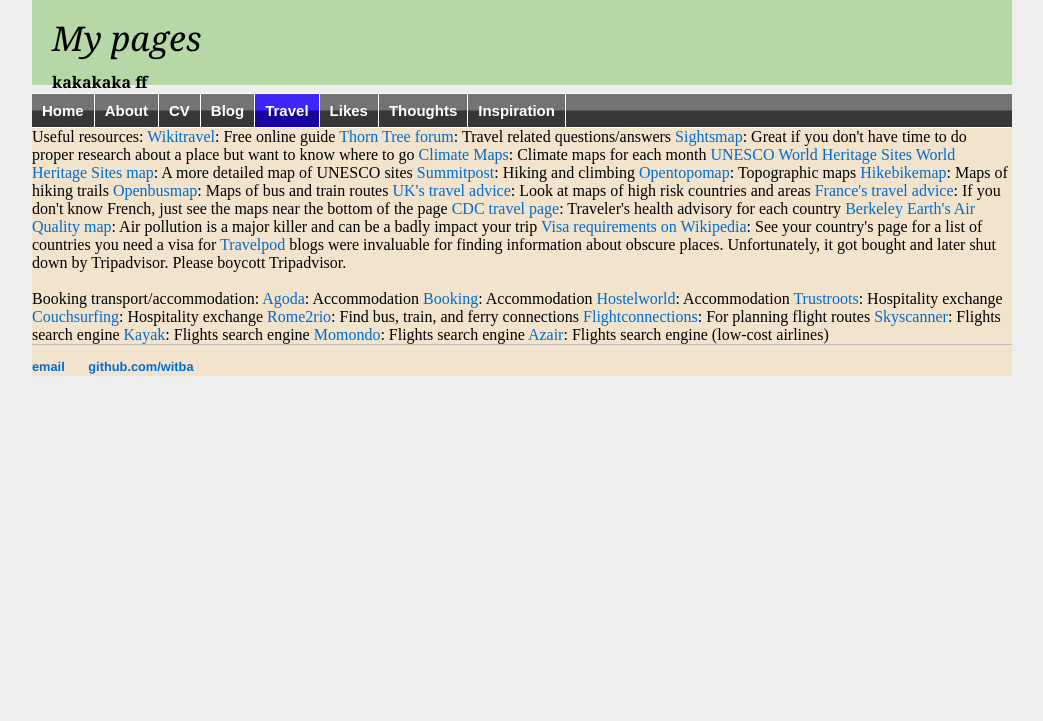
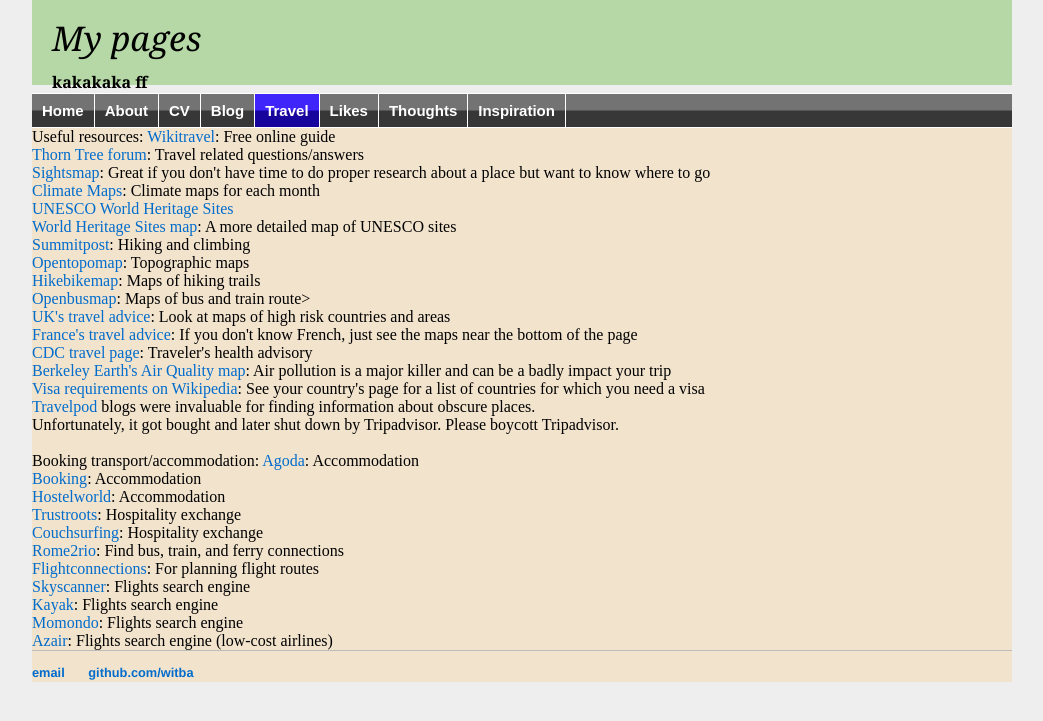
Before and after one commit to witba/witba.github.io, a Jekyll site: the page built from travel/resources.html, in a window 1280 px wide. Shown: the top 721 px of the page, without its empty margins (118-1161 px from the left). Built offline with Jekyll 4.4.1, drawn with Linux system fonts in a browser that asks for light colours.

Commit message:
Update resources.html

```diff
--- a/travel/resources.html
+++ b/travel/resources.html
@@ -5,33 +5,33 @@
 
 <div class="travel">
 Useful resources:
-<a href="https://wikitravel.org/en/Main_Page" target=_blank>Wikitravel</a>: Free online guide
-<a href="https://www.lonelyplanet.com/thorntree/welcome" target=_blank>Thorn Tree forum</a>: Travel related questions/answers
-<a href="http://www.sightsmap.com/" target=_blank>Sightsmap</a>: Great if you don't have time to do proper research about a place but want to know where to go
-<a href="http://climatemaps.romgens.com/" target=_blank>Climate Maps</a>: Climate maps for each month
-<a href="http://whc.unesco.org/en/list" target=_blank>UNESCO World Heritage Sites</a>
-<a href="https://www.worldheritagesite.org/map" target=_blank>World Heritage Sites map</a>: A more detailed map of UNESCO sites
-<a href="https://www.summitpost.org" target=_blank>Summitpost</a>: Hiking and climbing
-<a href="https://opentopomap.org" target=_blank>Opentopomap</a>: Topographic maps
-<a href="http://hikebikemap.org" target=_blank>Hikebikemap</a>: Maps of hiking trails
-<a href="https://www.öpnvkarte.de" target=_blank>Openbusmap</a>: Maps of bus and train routes
-<a href="https://www.gov.uk/foreign-travel-advice" target=_blank>UK's travel advice</a>: Look at maps of high risk countries and areas
-<a href="https://www.diplomatie.gouv.fr/fr/conseils-aux-voyageurs/conseils-par-pays-destination/" target=_blank>France's travel advice</a>: If you don't know French, just see the maps near the bottom of the page
-<a href="https://wwwnc.cdc.gov/travel/destinations/list" target=_blank>CDC travel page</a>: Traveler's health advisory for each country
-<a href="http://berkeleyearth.org/air-quality-real-time-map/" target=_blank>Berkeley Earth's Air Quality map</a>: Air pollution is a major killer and can be a badly impact your trip
-<a href="https://en.wikipedia.org/wiki/Visa_requirements_for_Polish_citizens" target=_blank>Visa requirements on Wikipedia</a>: See your country's page for a list of countries you need a visa for
-<a href="http://travelpod.com" target=_blank>Travelpod</a> blogs were invaluable for finding information about obscure places. Unfortunately, it got bought and later shut down by Tripadvisor. Please boycott Tripadvisor.
+<a href="https://wikitravel.org/en/Main_Page" target=_blank>Wikitravel</a>: Free online guide<br>
+<a href="https://www.lonelyplanet.com/thorntree/welcome" target=_blank>Thorn Tree forum</a>: Travel related questions/answers<br>
+<a href="http://www.sightsmap.com/" target=_blank>Sightsmap</a>: Great if you don't have time to do proper research about a place but want to know where to go<br>
+<a href="http://climatemaps.romgens.com/" target=_blank>Climate Maps</a>: Climate maps for each month<br>
+<a href="http://whc.unesco.org/en/list" target=_blank>UNESCO World Heritage Sites</a><br>
+<a href="https://www.worldheritagesite.org/map" target=_blank>World Heritage Sites map</a>: A more detailed map of UNESCO sites<br>
+<a href="https://www.summitpost.org" target=_blank>Summitpost</a>: Hiking and climbing<br>
+<a href="https://opentopomap.org" target=_blank>Opentopomap</a>: Topographic maps<br>
+<a href="http://hikebikemap.org" target=_blank>Hikebikemap</a>: Maps of hiking trails<br>
+<a href="https://www.öpnvkarte.de" target=_blank>Openbusmap</a>: Maps of bus and train route><br>
+<a href="https://www.gov.uk/foreign-travel-advice" target=_blank>UK's travel advice</a>: Look at maps of high risk countries and areas<br>
+<a href="https://www.diplomatie.gouv.fr/fr/conseils-aux-voyageurs/conseils-par-pays-destination/" target=_blank>France's travel advice</a>: If you don't know French, just see the maps near the bottom of the page<br>
+<a href="https://wwwnc.cdc.gov/travel/destinations/list" target=_blank>CDC travel page</a>: Traveler's health advisory<br>
+<a href="http://berkeleyearth.org/air-quality-real-time-map/" target=_blank>Berkeley Earth's Air Quality map</a>: Air pollution is a major killer and can be a badly impact your trip<br>
+<a href="https://en.wikipedia.org/wiki/Visa_requirements_for_Polish_citizens" target=_blank>Visa requirements on Wikipedia</a>: See your country's page for a list of countries for which you need a visa<br>
+<a href="http://travelpod.com" target=_blank>Travelpod</a> blogs were invaluable for finding information about obscure places.<br> Unfortunately, it got bought and later shut down by Tripadvisor. Please boycott Tripadvisor.<br>
 </div>
 <br>
 Booking transport/accommodation:
-<a href="https://www.agoda.com" target=_blank>Agoda</a>: Accommodation
-<a href="https://www.booking.com" target=_blank>Booking</a>: Accommodation
-<a href="https://www.hostelworld.com" target=_blank>Hostelworld</a>: Accommodation
-<a href="https://www.trustroots.org" target=_blank>Trustroots</a>: Hospitality exchange
-<a href="https://www.couchsurfing.com" target=_blank>Couchsurfing</a>: Hospitality exchange
-<a href="https://www.rome2rio.com" target=_blank>Rome2rio</a>: Find bus, train, and ferry connections
-<a href="https://www.flightconnections.com" target=_blank>Flightconnections</a>: For planning flight routes
-<a href="https://www.skyscanner.com" target=_blank>Skyscanner</a>: Flights search engine
-<a href="https://www.kayak.com/flights" target=_blank>Kayak</a>: Flights search engine
-<a href="https://www.momondo.com" target=_blank>Momondo</a>: Flights search engine
-<a href="http://www.azair.eu" target=_blank>Azair</a>: Flights search engine (low-cost airlines)
+<a href="https://www.agoda.com" target=_blank>Agoda</a>: Accommodation<br>
+<a href="https://www.booking.com" target=_blank>Booking</a>: Accommodation<br>
+<a href="https://www.hostelworld.com" target=_blank>Hostelworld</a>: Accommodation<br>
+<a href="https://www.trustroots.org" target=_blank>Trustroots</a>: Hospitality exchange<br>
+<a href="https://www.couchsurfing.com" target=_blank>Couchsurfing</a>: Hospitality exchange<br>
+<a href="https://www.rome2rio.com" target=_blank>Rome2rio</a>: Find bus, train, and ferry connections<br>
+<a href="https://www.flightconnections.com" target=_blank>Flightconnections</a>: For planning flight routes<br>
+<a href="https://www.skyscanner.com" target=_blank>Skyscanner</a>: Flights search engine<br>
+<a href="https://www.kayak.com/flights" target=_blank>Kayak</a>: Flights search engine<br>
+<a href="https://www.momondo.com" target=_blank>Momondo</a>: Flights search engine<br>
+<a href="http://www.azair.eu" target=_blank>Azair</a>: Flights search engine (low-cost airlines)<br>
```
